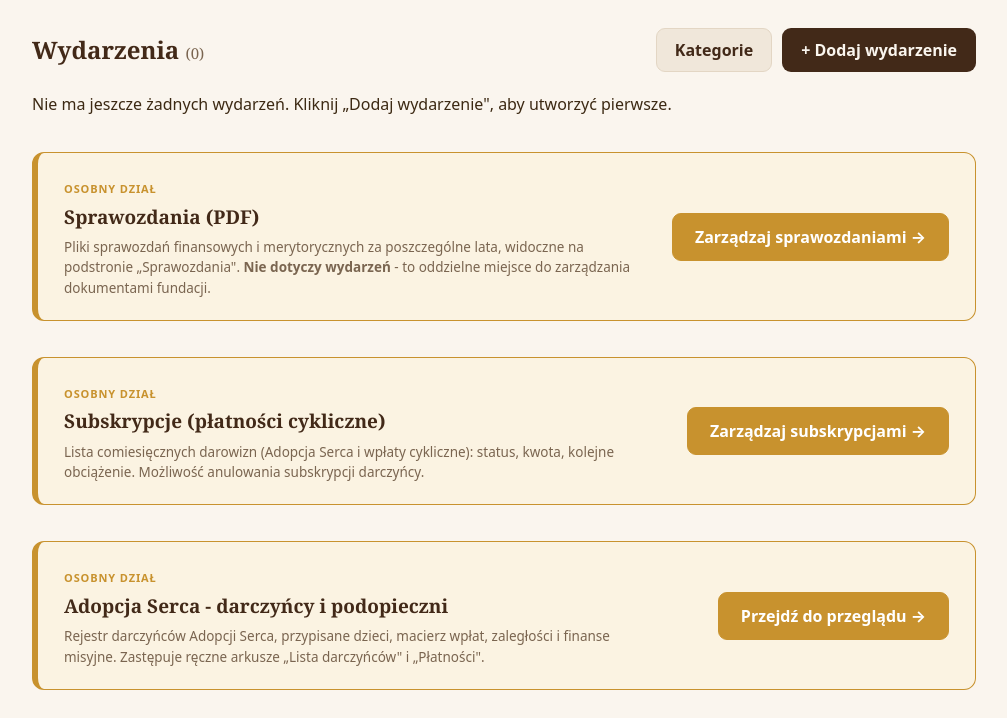
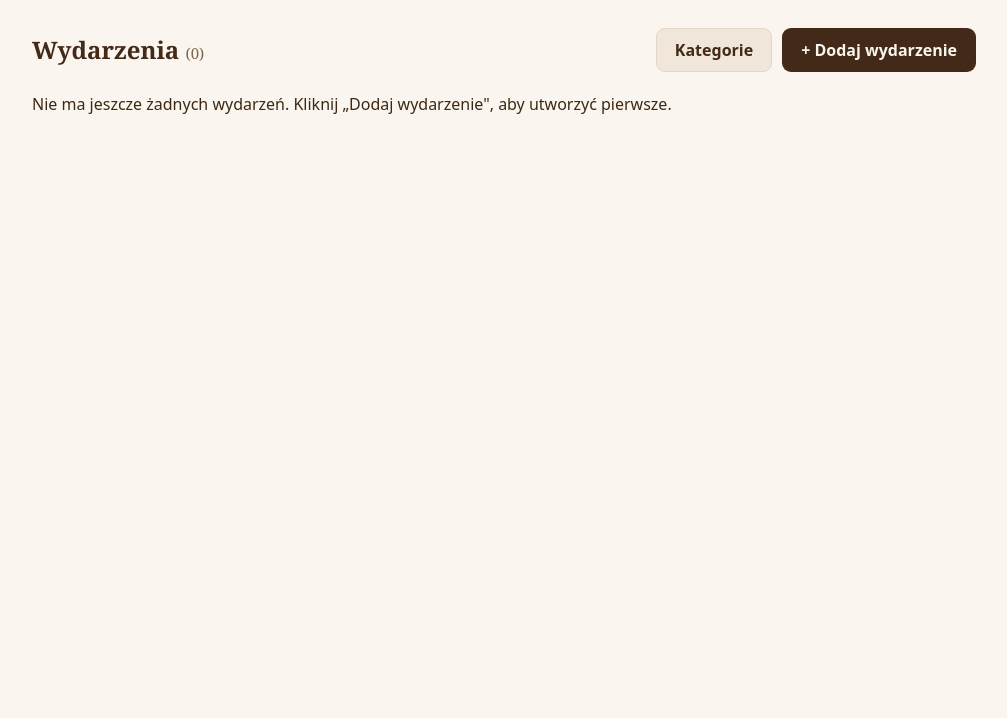
Before and after one commit to tomasz-kwietniewski/misja-mada, a PHP site: page /panel/index.php in a window 1280 px wide. Shown: the part 116-834 px from the top of the page, without its empty margins (136-1143 px from the left). After the commit the page ends 230 px from the top, so only its background shows below. Run offline with PHP 8.4, Linux system fonts and the light colour scheme; the visitor is signed in with stand-in values (Sample User, id 1).

Commit message:
panel: trwale pod-menu modulu Adopcja Serca, porzadki w nawigacji
Feedback Tomasza: linki nawigacyjne w paskach stron zmienialy sie
i znikaly miedzy podstronami - chaos przy poruszaniu sie po module.

- layout.php: druga, TRWALA belka pod zakladkami modulow, identyczna
  na kazdej stronie Adopcji Serca: Przeglad / Darczyncy / Podopieczni /
  Wplaty / Zgloszenia / Eksport / Import (aktywna pozycja podswietlona;
  karta i edycje darczyncy podswietlaja "Darczyncy", import-lacz "Import")
- paski stron: nawigacja usunieta, zostaly TYLKO przyciski akcji
  ("+ Nowy darczynca", "Edytuj dane", "+ Nowa adopcja", "Eksport CSV/XLSX"
  w Finansach); "<- Wroc" zostaje w formularzach edycji (kontekstowy powrot)
- "Macierz wplat" -> "Wplaty" (przyjazniejsza nazwa; uklad bez zmian)
- index.php: usuniete kafle "Osobny dzial" (Sprawozdania/Subskrypcje/
  Adopcja) - dublowaly gorne zakladki modulow

Zweryfikowane curl+Playwright: pod-menu obecne na wszystkich 10 stronach
modulu (i tylko tam), aktywna pozycja poprawna na kazdej. Testy
46+79+77 OK, i18n OK, lint czysty.

Co-Authored-By: Claude Fable 5 <noreply@anthropic.com>

```diff
--- a/panel/darczynca.php
+++ b/panel/darczynca.php
@@ -126,7 +126,7 @@ panel_header('Darczyńca - Adopcja Serca');
       <span>
         <?php if ($donor): ?><a href="darczynca-edit.php?id=<?= (int)$donor['id'] ?>" class="btn-secondary btn-sm">Edytuj dane</a>
         <a href="adopcja-edit.php?donor=<?= (int)$donor['id'] ?>" class="btn-primary btn-sm">+ Nowa adopcja</a><?php endif; ?>
-        <a href="darczyncy.php" class="btn-ghost btn-sm">← Darczyńcy</a>
+
       </span>
     </div>
     <?= dk_flash() ?>
--- a/panel/dzieci.php
+++ b/panel/dzieci.php
@@ -63,10 +63,6 @@ panel_header('Podopieczni - Adopcja Serca');
 ?>
     <div class="bar">
       <h2 style="margin:0;">Podopieczni (dzieci)</h2>
-      <span>
-        <a href="adopcje.php" class="btn-secondary btn-sm">Przegląd</a>
-        <a href="darczyncy.php" class="btn-secondary btn-sm">Darczyńcy</a>
-      </span>
     </div>
     <?= dz_flash() ?>
 
--- a/panel/eksport.php
+++ b/panel/eksport.php
@@ -145,7 +145,6 @@ panel_header('Eksport - Adopcja Serca');
 ?>
     <div class="bar">
       <h2 style="margin:0;">Eksport / backup danych</h2>
-      <a href="adopcje.php" class="btn-ghost btn-sm">← Przegląd</a>
     </div>
 
 <?php if ($dbError !== ''): ?>
--- a/panel/finanse.php
+++ b/panel/finanse.php
@@ -101,10 +101,7 @@ panel_header('Finanse misyjne');
 ?>
     <div class="bar">
       <h2 style="margin:0;">Finanse misyjne - <?= $year ?></h2>
-      <span>
-        <a href="adopcje.php" class="btn-ghost btn-sm">← Przegląd</a>
-        <a href="eksport.php" class="btn-secondary btn-sm">Eksport</a>
-      </span>
+      <a href="eksport.php" class="btn-secondary btn-sm">Eksport CSV/XLSX</a>
     </div>
     <?= fin_flash() ?>
 
--- a/panel/import-lacz.php
+++ b/panel/import-lacz.php
@@ -111,7 +111,6 @@ panel_header('Łączenie importu - Adopcja Serca');
 ?>
     <div class="bar">
       <h2 style="margin:0;">Ręczne łączenie wierszy importu</h2>
-      <a href="import.php" class="btn-ghost">← Import</a>
     </div>
     <?= lacz_flash() ?>
 
--- a/panel/import.php
+++ b/panel/import.php
@@ -163,7 +163,6 @@ panel_header('Import - Adopcja Serca');
 ?>
     <div class="bar">
       <h2 style="margin:0;">Import danych Adopcji Serca</h2>
-      <a href="darczyncy.php" class="btn-ghost">← Darczyńcy</a>
     </div>
     <?= imp_flash() ?>
 
--- a/panel/index.php
+++ b/panel/index.php
@@ -78,34 +78,7 @@ echo panel_flash();
     </table>
     <?php endif; ?>
 
-    <!-- Osobny dział: sprawozdania (PDF) - niezwiązane z wydarzeniami -->
-    <div class="spraw-panel">
-      <div class="spraw-panel-text">
-        <span class="spraw-panel-eyebrow">Osobny dział</span>
-        <h3>Sprawozdania (PDF)</h3>
-        <p>Pliki sprawozdań finansowych i&nbsp;merytorycznych za poszczególne lata, widoczne na podstronie „Sprawozdania". <b>Nie dotyczy wydarzeń</b> - to oddzielne miejsce do zarządzania dokumentami fundacji.</p>
-      </div>
-      <a href="sprawozdania.php" class="btn-spraw">Zarządzaj sprawozdaniami →</a>
-    </div>
-
-    <!-- Osobny dział: subskrypcje (płatności cykliczne) -->
-    <div class="spraw-panel">
-      <div class="spraw-panel-text">
-        <span class="spraw-panel-eyebrow">Osobny dział</span>
-        <h3>Subskrypcje (płatności cykliczne)</h3>
-        <p>Lista comiesięcznych darowizn (Adopcja Serca i wpłaty cykliczne): status, kwota, kolejne obciążenie. Możliwość anulowania subskrypcji darczyńcy.</p>
-      </div>
-      <a href="subskrypcje.php" class="btn-spraw">Zarządzaj subskrypcjami →</a>
-    </div>
-
-    <!-- Osobny dział: Adopcja Serca (darczyńcy i podopieczni) -->
-    <div class="spraw-panel">
-      <div class="spraw-panel-text">
-        <span class="spraw-panel-eyebrow">Osobny dział</span>
-        <h3>Adopcja Serca - darczyńcy i podopieczni</h3>
-        <p>Rejestr darczyńców Adopcji Serca, przypisane dzieci, macierz wpłat, zaległości i&nbsp;finanse misyjne. Zastępuje ręczne arkusze „Lista darczyńców" i „Płatności".</p>
-      </div>
-      <a href="adopcje.php" class="btn-spraw">Przejdź do przeglądu →</a>
-    </div>
+    <!-- Pozostałe moduły (Sprawozdania, Subskrypcje, Adopcja Serca, Finanse)
+         są w górnej nawigacji panelu - kafle-duplikaty usunięte 2026-08-03. -->
 <?php
 panel_footer();
--- a/panel/layout.php
+++ b/panel/layout.php
@@ -22,9 +22,28 @@ function panel_nav_modules(): array {
     ];
 }
 
+/**
+ * Pod-menu modułu Adopcja Serca: TRWAŁE, identyczne na każdej stronie modułu
+ * (feedback Tomasza 2026-08-03: linki w paskach stron zmieniały się i znikały -
+ * nawigacja ma być stała, w treści zostają tylko przyciski akcji).
+ * Etykieta => [strona docelowa, pliki przy których pozycja jest aktywna].
+ */
+function panel_subnav_adopcja(): array {
+    return [
+        'Przegląd'    => ['adopcje.php',    ['adopcje.php']],
+        'Darczyńcy'   => ['darczyncy.php',  ['darczyncy.php', 'darczynca.php', 'darczynca-edit.php', 'adopcja-edit.php']],
+        'Podopieczni' => ['dzieci.php',     ['dzieci.php']],
+        'Wpłaty'      => ['wplaty.php',     ['wplaty.php']],
+        'Zgłoszenia'  => ['zgloszenia.php', ['zgloszenia.php']],
+        'Eksport'     => ['eksport.php',    ['eksport.php']],
+        'Import'      => ['import.php',     ['import.php', 'import-lacz.php']],
+    ];
+}
+
 function panel_header($title) {
     $user = mada_current_user();
     $script = basename((string)($_SERVER['SCRIPT_NAME'] ?? ''));
+    $inAdopcja = in_array($script, panel_nav_modules()['adopcja'][2], true);
     ?>
 <!doctype html>
 <html lang="pl">
@@ -47,6 +66,13 @@ function panel_header($title) {
       <a href="<?= mada_esc($href) ?>"<?= in_array($script, $files, true) ? ' class="active" aria-current="page"' : '' ?>><?= mada_esc($label) ?></a>
     <?php endforeach; ?>
   </nav>
+  <?php if ($inAdopcja): ?>
+  <nav class="panel-subnav" aria-label="Adopcja Serca - sekcje">
+    <?php foreach (panel_subnav_adopcja() as $label => $s): [$href, $files] = $s; ?>
+      <a href="<?= mada_esc($href) ?>"<?= in_array($script, $files, true) ? ' class="active" aria-current="page"' : '' ?>><?= mada_esc($label) ?></a>
+    <?php endforeach; ?>
+  </nav>
+  <?php endif; ?>
   <main class="panel-wrap">
 <?php
 }
--- a/panel/panel.css
+++ b/panel/panel.css
@@ -211,3 +211,24 @@ table.matrix td.m-due button {
 table.matrix td.m-due button:hover { background: #fff; }
 table.matrix td.m-off  { background: var(--creamDk); color: #b9a98f; }
 table.matrix td.m-future { background: #fff; color: #b9a98f; }
+
+/* pod-menu modułu (druga belka, jaśniejsza) - trwała nawigacja sekcji */
+.panel-subnav {
+  display: flex; gap: 4px; flex-wrap: wrap;
+  padding: 8px 28px 0; background: var(--creamDk);
+  border-bottom: 1px solid var(--rule);
+}
+.panel-subnav a {
+  padding: 7px 14px 8px; font-size: 13.5px; font-weight: 600;
+  color: var(--brown); text-decoration: none;
+  border-radius: 9px 9px 0 0; border: 1px solid transparent; border-bottom: none;
+}
+.panel-subnav a:hover { background: #e7dac6; }
+.panel-subnav a.active {
+  background: var(--cream); border-color: var(--rule);
+  position: relative; top: 1px;
+}
+@media (max-width: 720px) {
+  .panel-subnav { padding: 8px 12px 0; }
+  .panel-subnav a { padding: 6px 10px 7px; font-size: 12.5px; }
+}
--- a/panel/subskrypcje.php
+++ b/panel/subskrypcje.php
@@ -88,7 +88,7 @@ panel_header('Subskrypcje');
 ?>
     <div class="bar">
       <h2 style="margin:0;">Subskrypcje (płatności cykliczne)</h2>
-      <a href="index.php" class="btn-ghost">← Wróć do listy</a>
+
     </div>
     <?= sub_flash() ?>
 
--- a/panel/zgloszenia.php
+++ b/panel/zgloszenia.php
@@ -28,10 +28,6 @@ panel_header('Zgłoszenia - Adopcja Serca');
 ?>
     <div class="bar">
       <h2 style="margin:0;">Zgłoszenia ze strony</h2>
-      <span>
-        <a href="adopcje.php" class="btn-ghost btn-sm">← Przegląd</a>
-        <a href="darczyncy.php" class="btn-ghost btn-sm">Darczyńcy</a>
-      </span>
     </div>
 
 <?php if ($dbError !== ''): ?>
```
Also changed, not shown: panel/adopcje.php (+0 -8 lines), panel/darczyncy.php (+1 -7 lines), panel/wplaty.php (+2 -6 lines).
